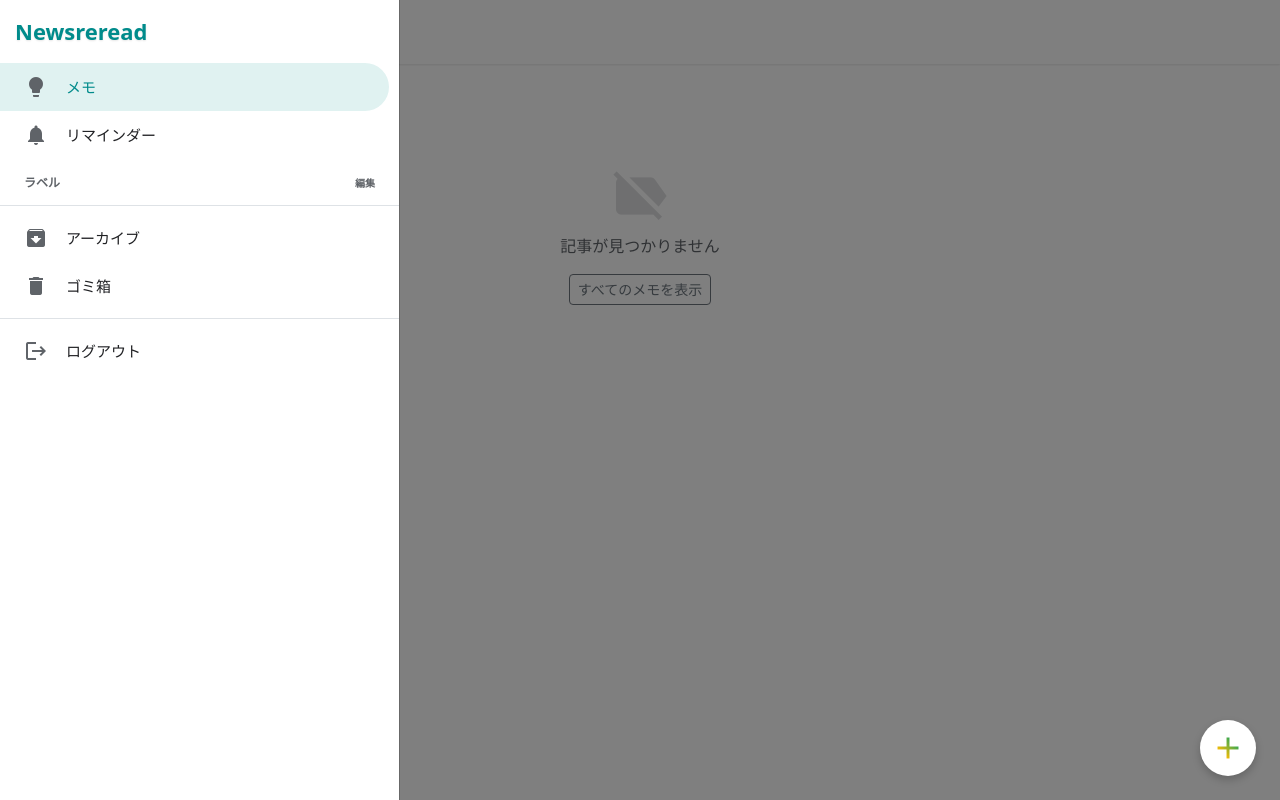
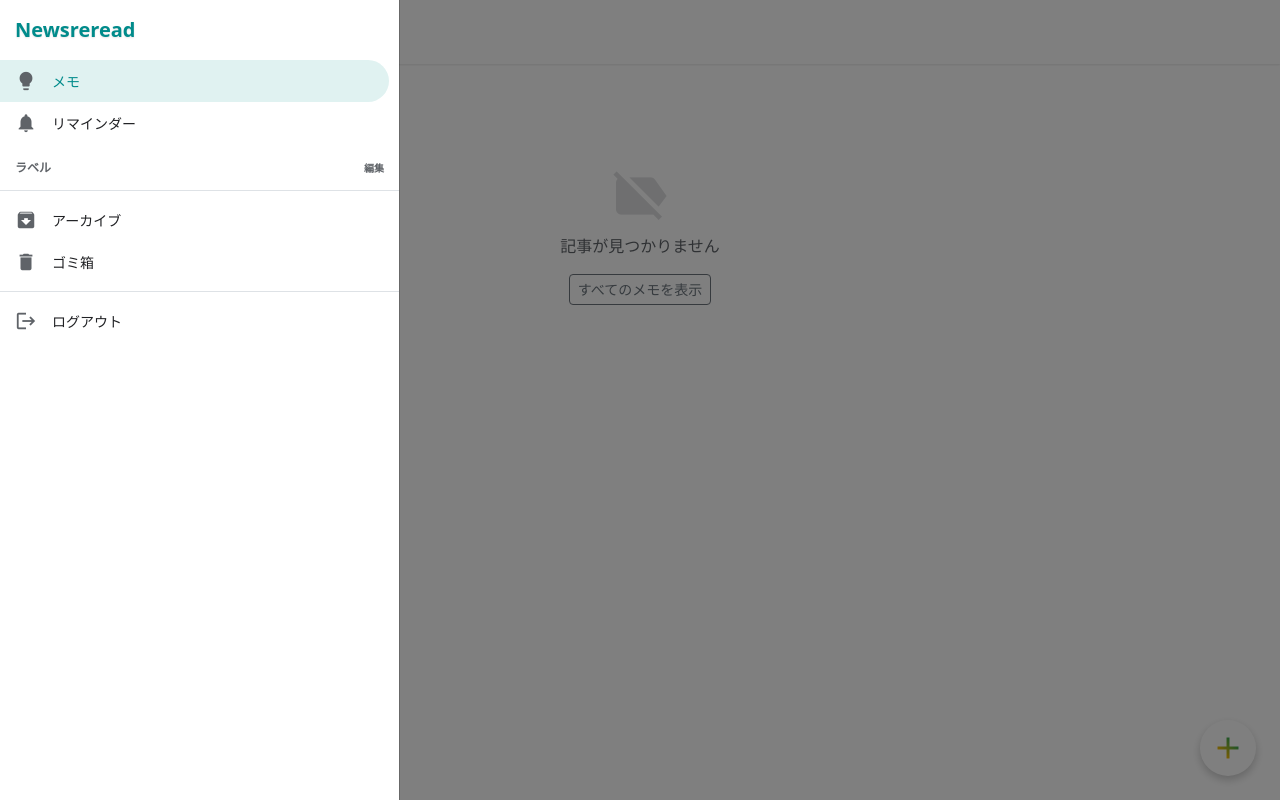
Before and after one commit to Makaron7/newsreread, a Django app: page / in a window 1280 px wide, after a click on "menu". Run offline with Django 5.2, Linux system fonts and the light colour scheme; the visitor is signed in with stand-in values (Sample User, id 1); data that the repository does not hold is empty; parts of the project's set-up code (start-up, migrations or seed data) failed here and were passed over.

Commit message:
Update article_list.html

```diff
--- a/templates/articles/article_list.html
+++ b/templates/articles/article_list.html
@@ -48,23 +48,24 @@
 
         /* サイドバー（ドロワー）のデザイン */
         .offcanvas {
-            width: 250px; /* ★変更2：幅を250pxから230pxにさらに狭め、＋ボタンとの距離を確保 */
+            width: 200px; /* ★変更：幅を200pxまで狭めて、＋ボタンとの距離を確実に確保 */
             border-right: none;
         }
         .sidebar-header {
             padding: 15px;
-            font-size: 22px;
+            font-size: 20px; /* ★変更：幅に合わせて文字サイズを少し小さく */
             color: #008b8b; /* ★変更1：サイドバー内のタイトル色もダークシアンに統一 */
             display: flex;
             align-items: center;
             text-shadow: 0px 1px 2px rgba(0,0,0,0.1); /* ★追加：明るい色なので影をつけて見やすく */
+            font-weight: bold;
         }
 
         /* サイドバーのメニュー項目 */
         .nav-link {
             color: #202124;
-            padding: 12px 24px;
-            font-size: 15px;
+            padding: 10px 15px; /* ★変更：幅に合わせて余白を少し調整 */
+            font-size: 14px;    /* ★変更：幅に合わせて文字サイズを少し調整 */
             font-weight: 500;
             border-radius: 0 25px 25px 0; /* ★Keep流：右側だけ丸くする */
             margin-right: 10px; /* 右端に少し隙間 */
@@ -81,14 +82,14 @@
             color: #008b8b; /* ★変更：選択中の文字色もダークシアンに */
         }
         .nav-link .material-icons {
-            margin-right: 18px;
+            margin-right: 15px; /* ★変更：アイコンとの距離を少し詰める */
             color: #5f6368;
-            font-size: 24px;
+            font-size: 22px;
         }
 
         /* ラベル（タグ）セクションのタイトル */
         .nav-section-label {
-            padding: 15px 24px 5px 24px;
+            padding: 15px 15px 5px 15px;
             font-size: 12px;
             color: #5f6368;
             font-weight: bold;
@@ -136,7 +137,7 @@
             background-color: #fff; border-radius: 50%;
             box-shadow: 0 4px 8px rgba(0,0,0,0.2);
             display: flex; align-items: center; justify-content: center;
-            text-decoration: none; z-index: 2000;
+            text-decoration: none; z-index: 1000;
         }
         .material-icons.plus-icon {
             font-size: 36px;
```
